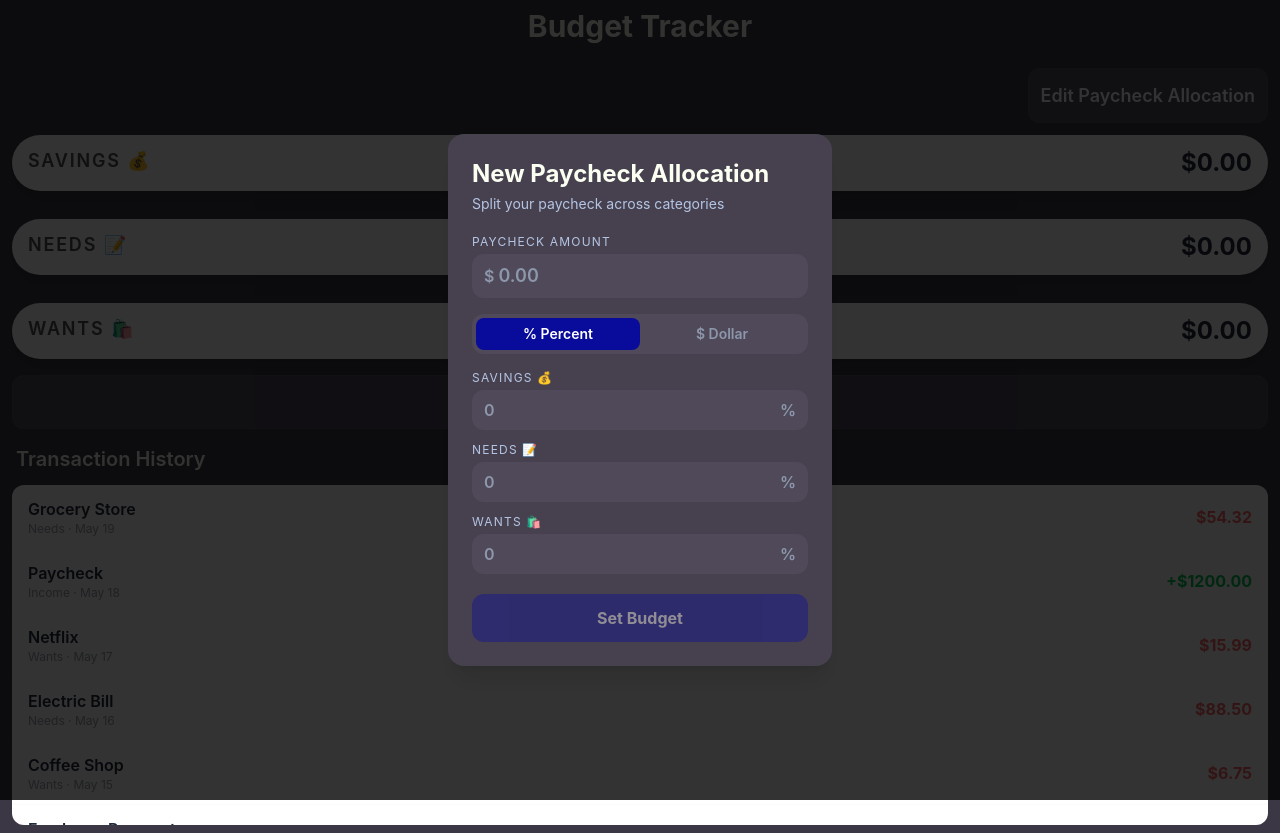
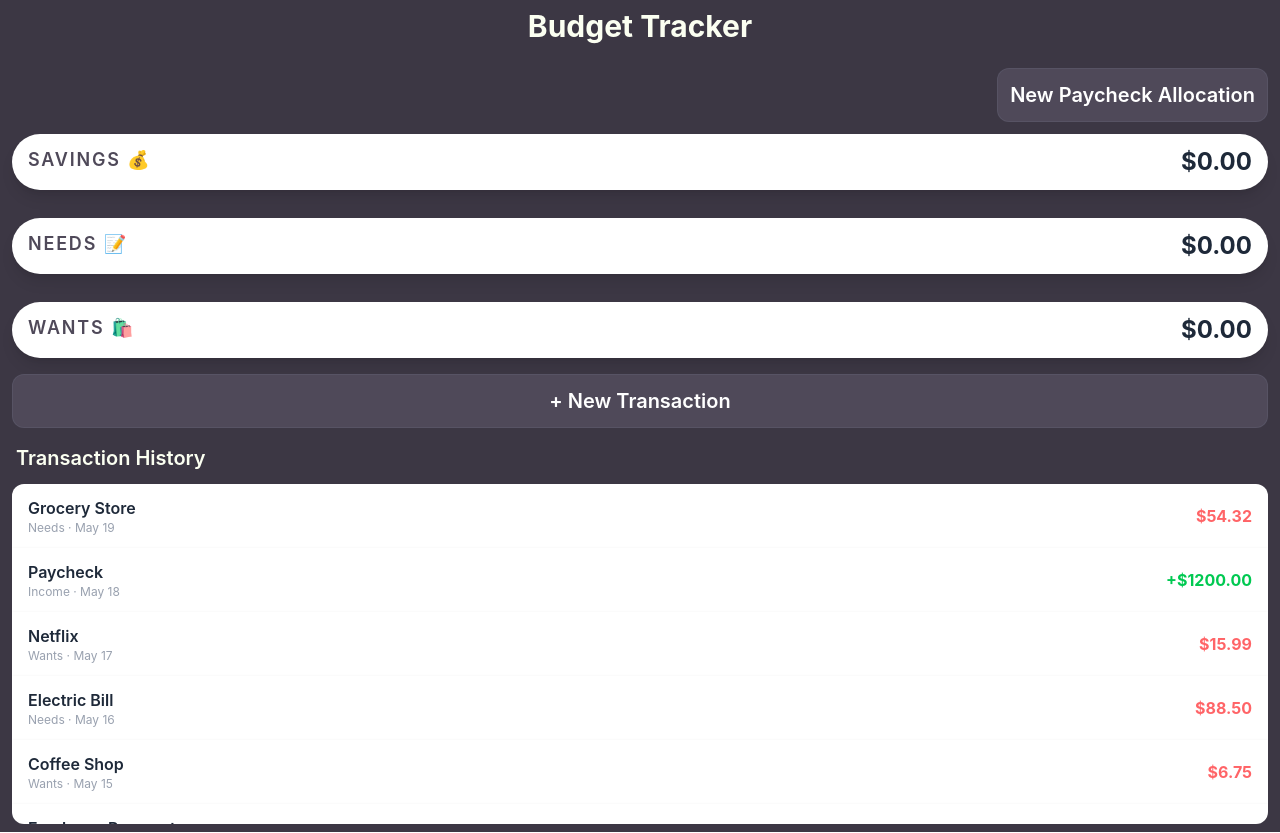
Before and after one commit to klopez5783/ParkedFinanceBus, a React (Vite) app: page / in a window 1280 px wide. Built offline with nearby package versions, Linux system fonts and the light colour scheme.

Commit message:
Toggle modal visibility and update button text for paycheck allocation
Added a hasOpenedFlag. With this users will set the paycheck first with a "New Paycheck Allocation". Then the button turns into "Edit PayCheckAllocation".

```diff
--- a/src/App.tsx
+++ b/src/App.tsx
@@ -12,13 +12,14 @@ interface Balances {
 }
 
 function App() {
-  const [showModal, setShowModal] = useState(true);
+  const [showModal, setShowModal] = useState(false);
   const [showNewTransaction, setShowNewTransaction] = useState(false);
   const [balances, setBalances] = useState<Balances>({
     savings: 0,
     needs: 0,
     wants: 0,
   });
+  const [hasOpenedModal, setHasOpenedModal] = useState(false);
 
   function handleAllocation(newBalances: Balances) {
     setBalances(newBalances);
@@ -39,10 +40,12 @@ function App() {
       </h1>
       <div className="justify justify-end flex">
         <button
-          onClick={() => setShowModal(true)}
+          onClick={() => {setShowModal(true)
+            if(!hasOpenedModal) setHasOpenedModal(true)
+          }}
           className="mt-4 p-3 rounded-xl border border-divider bg-surfaceLight text-white font-semibold text-xl shadow- active:opacity-80"
         >
-          <span className="text-lg text-white">Edit Paycheck Allocation</span>
+          {hasOpenedModal ? "Edit Paycheck Allocation" : "New Paycheck Allocation"}
         </button>
       </div>
       <div className="flex flex-col items-center gap-4">
```
